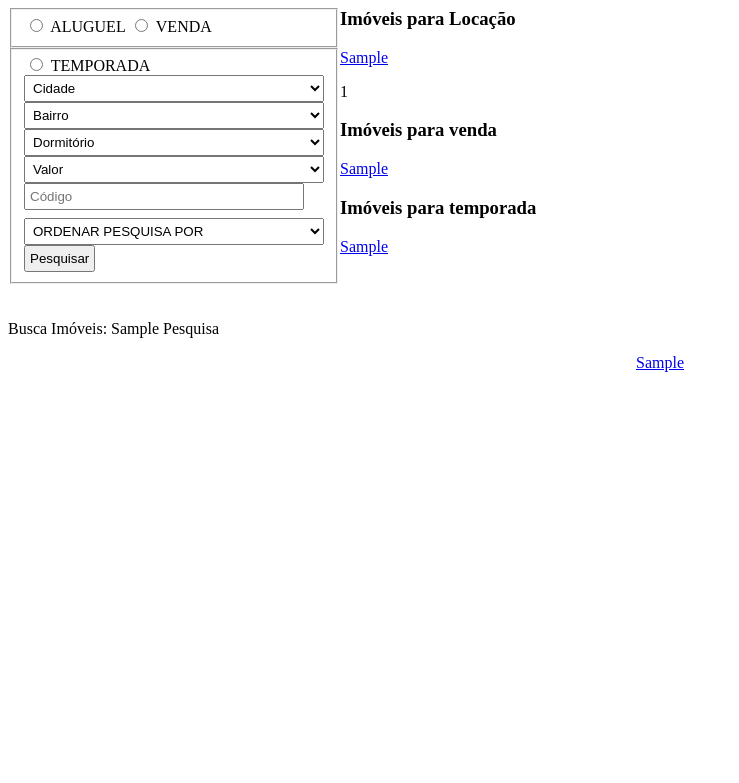
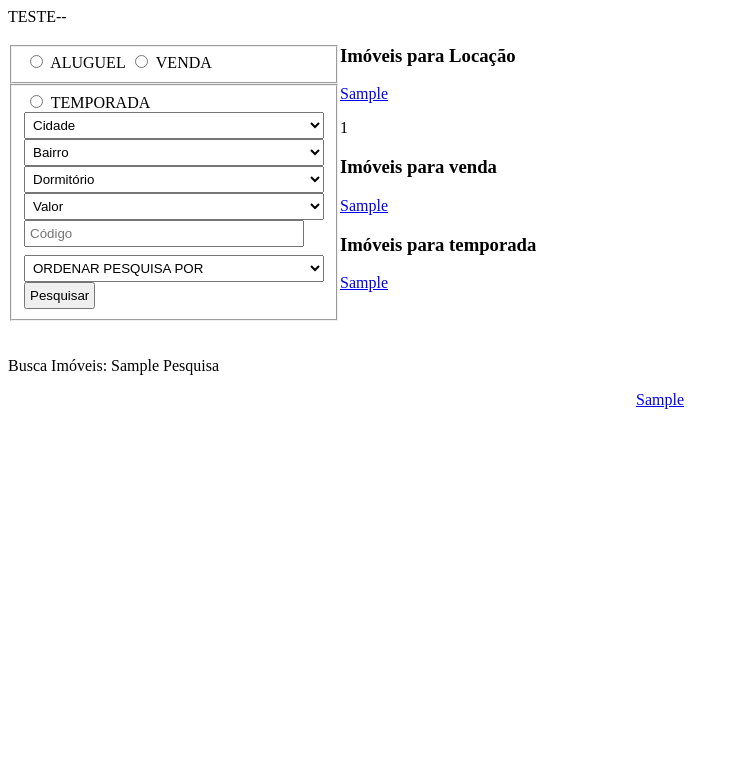
Before and after one commit to edsonlb/digitalocean_plugin, a Django app: template programa/templates/index.html in a window 1280 px wide. Shown: the top 783 px of the page, without its empty margins (0-739 px from the left). Run offline with Django 3.2, Linux system fonts and the light colour scheme; tables that the repository leaves empty hold one stand-in row (values such as "Sample post"); the template is opened without the code that fills it: values that come from a table or form of the project are taken from there, most other values are stand-ins (such as "Sample title", 1, 10 or a date in 2020); parts of the project's set-up code (start-up, migrations or seed data) failed here and were passed over.

Commit message:
TEstando repositório git no servidor

```diff
--- a/programa/templates/index.html
+++ b/programa/templates/index.html
@@ -1,5 +1,5 @@
 {% load humanize %}
-
+TESTE--
 <div id="box-seach">
 
 	<div id="box-search-form"  class="box">
```
